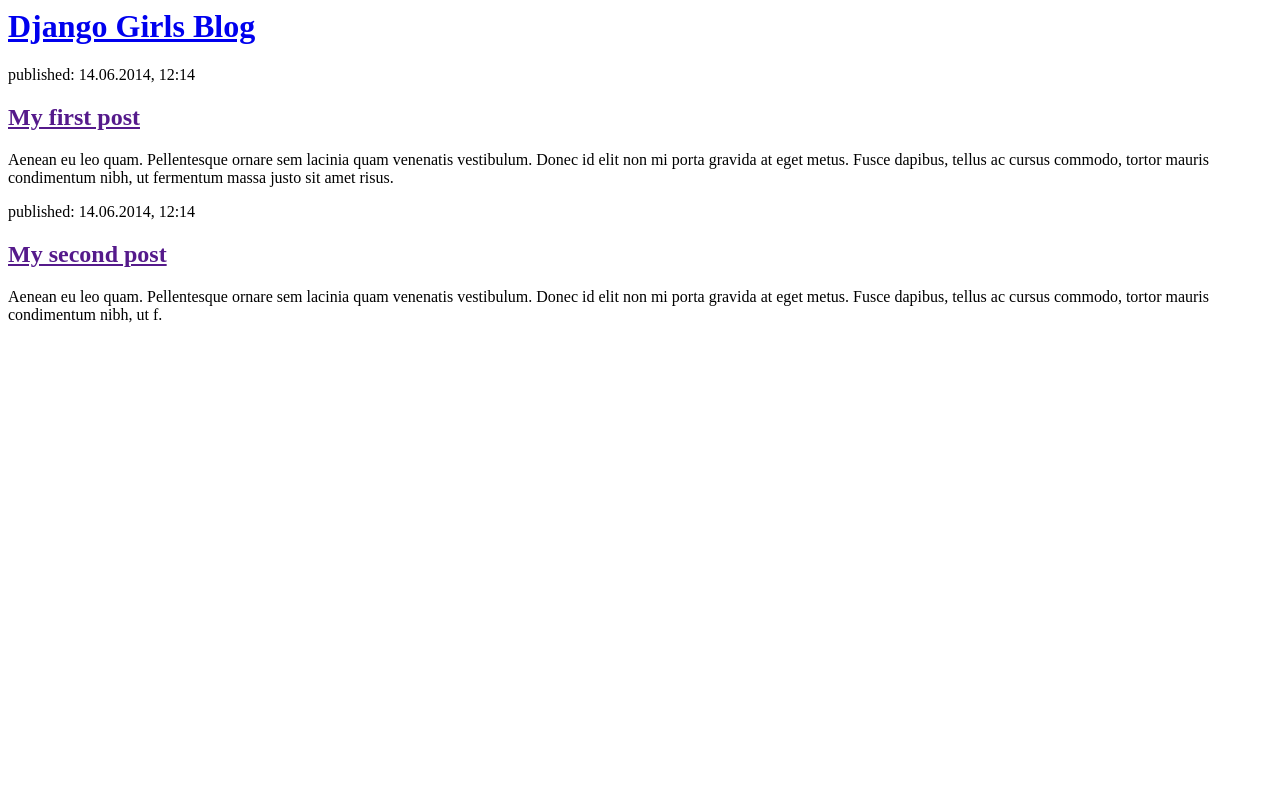
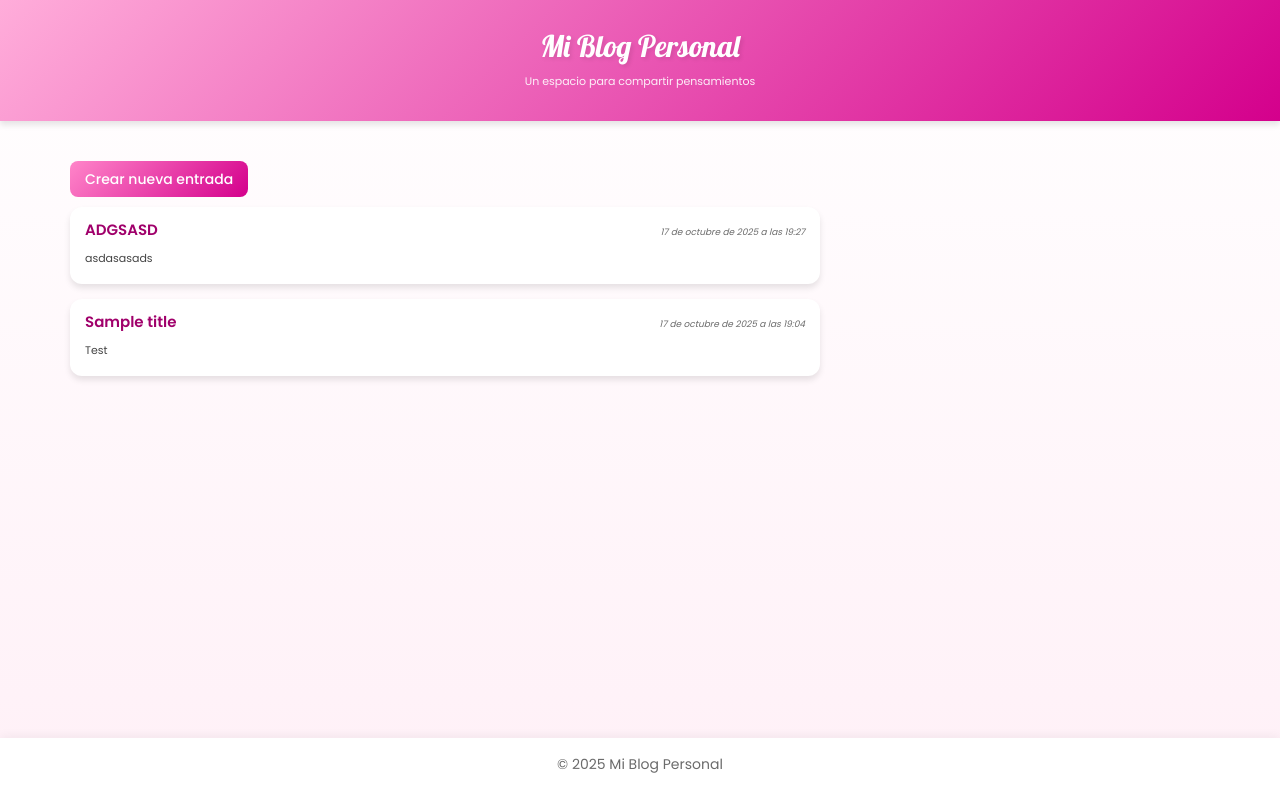
Before and after one commit to stephyangeles/Django_Taller, a Django app: page / in a window 1280 px wide. Run offline with Django 5.2, Linux system fonts and the light colour scheme; data comes from the database, SQL or seed files in the repository; both versions use the stored data as it was after the commit; some libraries are stand-ins or nearby versions.

Commit message:
feat: version final prueba

```diff
--- /dev/null
+++ b/blog/static/css/blog.css
@@ -0,0 +1,259 @@
+/* Paleta rosa suave y variables */
+:root {
+    --pink-100: #fff0f7;
+    --pink-200: #ffd6e8;
+    --pink-300: #ffadda;
+    --pink-400: #ff85c9;
+    --pink-500: #ff5cb8;
+    --accent: #d4008c;
+    --accent-dark: #a0006b;
+    --muted: #6b6b6b;
+    --shadow-sm: 0 2px 4px rgba(0,0,0,0.04);
+    --shadow-md: 0 4px 6px rgba(0,0,0,0.1);
+    --max-width: 1200px;
+}
+
+/* Estilos globales */
+body {
+    background: linear-gradient(180deg, #fff 0%, var(--pink-100) 100%);
+    font-family: 'Poppins', sans-serif;
+    color: #333;
+    line-height: 1.6;
+    min-height: 100vh;
+    display: flex;
+    flex-direction: column;
+}
+
+/* Header */
+.site-header {
+    background: linear-gradient(135deg, var(--pink-300), var(--accent));
+    color: white;
+    padding: 3rem 0;
+    text-align: center;
+    margin-bottom: 2rem;
+    box-shadow: var(--shadow-md);
+}
+
+.header-content {
+    max-width: var(--max-width);
+    margin: 0 auto;
+    padding: 0 1rem;
+}
+
+.site-header h1 {
+    margin: 0;
+    font-size: 3rem;
+    font-family: 'Lobster', cursive;
+}
+
+.site-header h1 a {
+    color: white;
+    text-decoration: none;
+    text-shadow: 2px 2px 4px rgba(0,0,0,0.1);
+}
+
+.site-description {
+    margin: 1rem 0 0;
+    font-size: 1.1rem;
+    opacity: 0.9;
+}
+
+/* Contenido principal */
+.main-content {
+    flex: 1;
+    padding: 2rem 0;
+    width: 100%;
+    max-width: var(--max-width);
+    margin: 0 auto;
+}
+
+/* Cards y Posts */
+.card {
+    background: white;
+    border-radius: 12px;
+    box-shadow: var(--shadow-md);
+    padding: 1.5rem;
+    margin-bottom: 1.5rem;
+    transition: transform 0.2s, box-shadow 0.2s;
+}
+
+.card:hover {
+    transform: translateY(-2px);
+    box-shadow: 0 8px 24px rgba(160,0,107,0.12);
+}
+
+.post-header {
+    display: flex;
+    justify-content: space-between;
+    align-items: baseline;
+    gap: 1rem;
+    margin-bottom: 1rem;
+}
+
+.post-title {
+    color: var(--accent-dark);
+    margin: 0;
+    font-size: 1.5rem;
+    font-weight: 600;
+}
+
+.post-meta {
+    color: var(--muted);
+    font-size: 0.9rem;
+    font-style: italic;
+}
+
+.post-body {
+    color: #444;
+    line-height: 1.8;
+    font-size: 1.1rem;
+}
+
+.no-posts {
+    text-align: center;
+    color: var(--muted);
+    font-size: 1.1rem;
+    padding: 2rem;
+    background: var(--pink-100);
+    border-radius: 12px;
+}
+
+/* Botones */
+.btn-pink {
+    background: linear-gradient(135deg, var(--pink-400), var(--accent));
+    color: white;
+    border: none;
+    padding: 0.8rem 1.5rem;
+    border-radius: 8px;
+    font-weight: 500;
+    text-decoration: none;
+    transition: transform 0.2s, box-shadow 0.2s;
+    display: inline-block;
+}
+
+.btn-pink:hover {
+    transform: translateY(-1px);
+    box-shadow: 0 4px 12px rgba(212,0,140,0.2);
+    color: white;
+    text-decoration: none;
+}
+
+.btn-secondary {
+    background: white;
+    color: var(--accent);
+    border: 2px solid var(--pink-300);
+    padding: 0.7rem 1.4rem;
+    border-radius: 8px;
+    font-weight: 500;
+    text-decoration: none;
+    margin-left: 1rem;
+    transition: all 0.2s;
+}
+
+.btn-secondary:hover {
+    background: var(--pink-100);
+    border-color: var(--accent);
+    text-decoration: none;
+}
+
+/* Formularios */
+.form-container {
+    max-width: 640px;
+    margin: 0 auto;
+    background: white;
+    padding: 2rem;
+    border-radius: 12px;
+    box-shadow: var(--shadow-md);
+}
+
+.form-container h2 {
+    color: var(--accent-dark);
+    text-align: center;
+    margin-bottom: 1.5rem;
+    font-size: 2rem;
+    font-weight: 600;
+}
+
+.form-container form {
+    display: flex;
+    flex-direction: column;
+    gap: 1.5rem;
+}
+
+.form-container form p {
+    margin: 0;
+    background: var(--pink-100);
+    padding: 1rem;
+    border-radius: 8px;
+}
+
+.form-container form input[type="text"],
+.form-container form textarea {
+    width: 100%;
+    padding: 0.8rem;
+    border: 2px solid var(--pink-200);
+    border-radius: 6px;
+    font-size: 1rem;
+    transition: border-color 0.2s;
+}
+
+.form-container form input[type="text"]:focus,
+.form-container form textarea:focus {
+    border-color: var(--accent);
+    outline: none;
+    box-shadow: 0 0 0 3px var(--pink-200);
+}
+
+.form-container form label {
+    font-weight: 500;
+    color: var(--accent-dark);
+}
+
+/* Footer */
+.site-footer {
+    background: white;
+    padding: 1.5rem 0;
+    text-align: center;
+    color: var(--muted);
+    margin-top: 3rem;
+    box-shadow: 0 -2px 10px rgba(0,0,0,0.05);
+}
+
+/* Responsivo */
+@media (max-width: 768px) {
+    .site-header {
+        padding: 2rem 0;
+    }
+
+    .site-header h1 {
+        font-size: 2.5rem;
+    }
+
+    .post-header {
+        flex-direction: column;
+        align-items: flex-start;
+    }
+
+    .btn-secondary {
+        margin-left: 0;
+        margin-top: 1rem;
+    }
+
+    .form-container {
+        margin: 0 1rem;
+        padding: 1.5rem;
+    }
+}
+
+@media (max-width: 576px) {
+    .site-header h1 {
+        font-size: 2rem;
+    }
+
+    .btn-pink,
+    .btn-secondary {
+        display: block;
+        width: 100%;
+        text-align: center;
+    }
+}
--- /dev/null
+++ b/blog/templates/blog/base.html
@@ -0,0 +1,38 @@
+{% load static %}
+<!DOCTYPE html>
+<html lang="es">
+    <head>
+        <meta charset="utf-8">
+        <meta name="viewport" content="width=device-width, initial-scale=1.0">
+        <title>Mi Blog Personal</title>
+        <link rel="stylesheet" href="//maxcdn.bootstrapcdn.com/bootstrap/3.2.0/css/bootstrap.min.css">
+        <link rel="stylesheet" href="//maxcdn.bootstrapcdn.com/bootstrap/3.2.0/css/bootstrap-theme.min.css">
+        <link href="https://fonts.googleapis.com/css2?family=Lobster&family=Poppins:wght@400;500;600&display=swap" rel="stylesheet">
+        <link rel="stylesheet" href="{% static 'css/blog.css' %}">
+    </head>
+    <body>
+        <header class="site-header">
+            <div class="header-content">
+                <h1><a href="/">Mi Blog Personal</a></h1>
+                <p class="site-description">Un espacio para compartir pensamientos</p>
+            </div>
+        </header>
+
+        <main class="main-content">
+            <div class="container">
+                <div class="row justify-content-center">
+                    <div class="col-md-10 col-lg-8">
+                        {% block content %}
+                        {% endblock %}
+                    </div>
+                </div>
+            </div>
+        </main>
+
+        <footer class="site-footer">
+            <div class="container">
+                <p>© 2025 Mi Blog Personal</p>
+            </div>
+        </footer>
+    </body>
+</html>
--- a/blog/templates/blog/post_list.html
+++ b/blog/templates/blog/post_list.html
@@ -1,22 +1,19 @@
-<html>
-    <head>
-        <title>Django Girls blog</title>
-    </head>
-    <body>
-        <div>
-            <h1><a href="/">Django Girls Blog</a></h1>
-        </div>
+{% extends 'blog/base.html' %}
 
-        <div>
-            <p>published: 14.06.2014, 12:14</p>
-            <h2><a href="">My first post</a></h2>
-            <p>Aenean eu leo quam. Pellentesque ornare sem lacinia quam venenatis vestibulum. Donec id elit non mi porta gravida at eget metus. Fusce dapibus, tellus ac cursus commodo, tortor mauris condimentum nibh, ut fermentum massa justo sit amet risus.</p>
-        </div>
+{% block content %}
+    <div class="actions" style="margin-bottom: 1rem;">
+        <a href="{% url 'post_new' %}" class="btn btn-pink">Crear nueva entrada</a>
+    </div>
 
-        <div>
-            <p>published: 14.06.2014, 12:14</p>
-            <h2><a href="">My second post</a></h2>
-            <p>Aenean eu leo quam. Pellentesque ornare sem lacinia quam venenatis vestibulum. Donec id elit non mi porta gravida at eget metus. Fusce dapibus, tellus ac cursus commodo, tortor mauris condimentum nibh, ut f.</p>
-        </div>
-    </body>
-</html>
+    {% for post in posts %}
+        <article class="post card">
+            <div class="post-header">
+                <h2 class="post-title">{{ post.title }}</h2>
+                <div class="post-meta">{{ post.published_date }}</div>
+            </div>
+            <div class="post-body">{{ post.text|linebreaksbr }}</div>
+        </article>
+    {% empty %}
+        <p class="no-posts">No hay entradas publicadas.</p>
+    {% endfor %}
+{% endblock %}
--- a/blog/urls.py
+++ b/blog/urls.py
@@ -4,4 +4,5 @@ from . import views
 
 urlpatterns = [
     path('', views.post_list, name='post_list'),
+    path('new/', views.post_new, name='post_new'),
 ]
--- a/blog/views.py
+++ b/blog/views.py
@@ -1,4 +1,35 @@
-from django.shortcuts import render
+from django.shortcuts import render, get_object_or_404, redirect
+from django.utils import timezone
+from .models import Post
+from .forms import PostForm
+
 
 def post_list(request):
-    return render(request, 'blog/post_list.html', {})
+    # Mostrar los posts publicados más recientes primero
+    posts = Post.objects.filter(published_date__lte=timezone.now()).order_by('-published_date')
+    return render(request, 'blog/post_list.html', {'posts': posts})
+
+
+def post_new(request):
+    # Vista para crear un post usando un ModelForm simple
+    if request.method == "POST":
+        form = PostForm(request.POST)
+        if form.is_valid():
+            post = form.save(commit=False)
+            # Asignar un autor por defecto si no hay usuario autenticado
+            if request.user.is_authenticated:
+                post.author = request.user
+            else:
+                # Si no hay usuario, asignamos el primer usuario existente o None
+                try:
+                    from django.contrib.auth import get_user_model
+                    User = get_user_model()
+                    post.author = User.objects.first()
+                except Exception:
+                    post.author = None
+            post.published_date = timezone.now()
+            post.save()
+            return redirect('post_list')
+    else:
+        form = PostForm()
+    return render(request, 'blog/post_create.html', {'form': form})
```
Also changed, not shown: blog/forms.py (added, +9 -0 lines), blog/templates/blog/post_create.html (added, +14 -0 lines), db.sqlite3.
